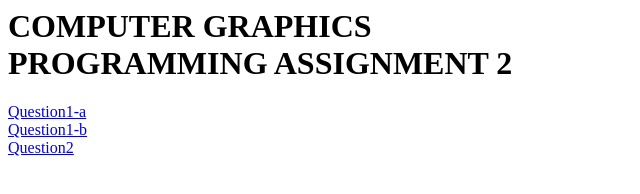
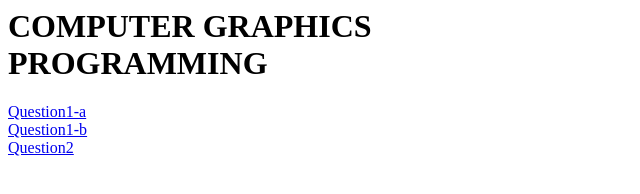
Before and after one commit to nithyavk24/fractal, a plain HTML site: page index.html in a window 1280 px wide. Shown: the whole page, without its empty margins (0-640 px from the left). Drawn offline with Linux system fonts and the light colour scheme.

Commit message:
Update index.html

```diff
--- a/index.html
+++ b/index.html
@@ -1,11 +1,11 @@
 <html>
 <head>
-    <title>PROGRAMMING ASSIGNMENT 2</title>
+    <title>Drawing fractals</title>
 </head>
 <body>
     <header>
             <h1>
-                COMPUTER GRAPHICS <br> PROGRAMMING ASSIGNMENT 2 </h1>
+                COMPUTER GRAPHICS <br> PROGRAMMING  </h1>
     </header>
     <a href="question1-a.html">Question1-a</a><br>
     <a href="question1-b.html">Question1-b</a><br>
```
